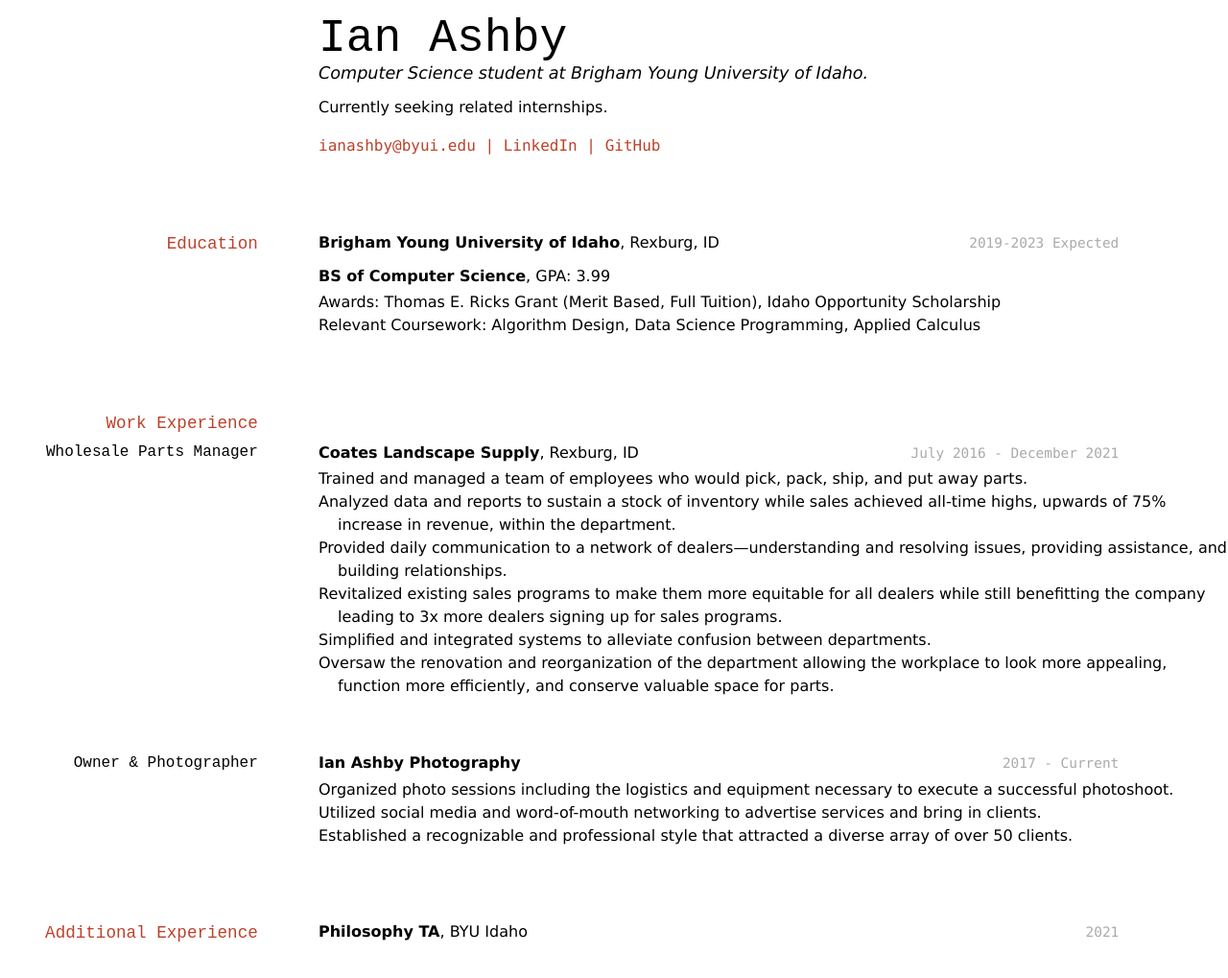
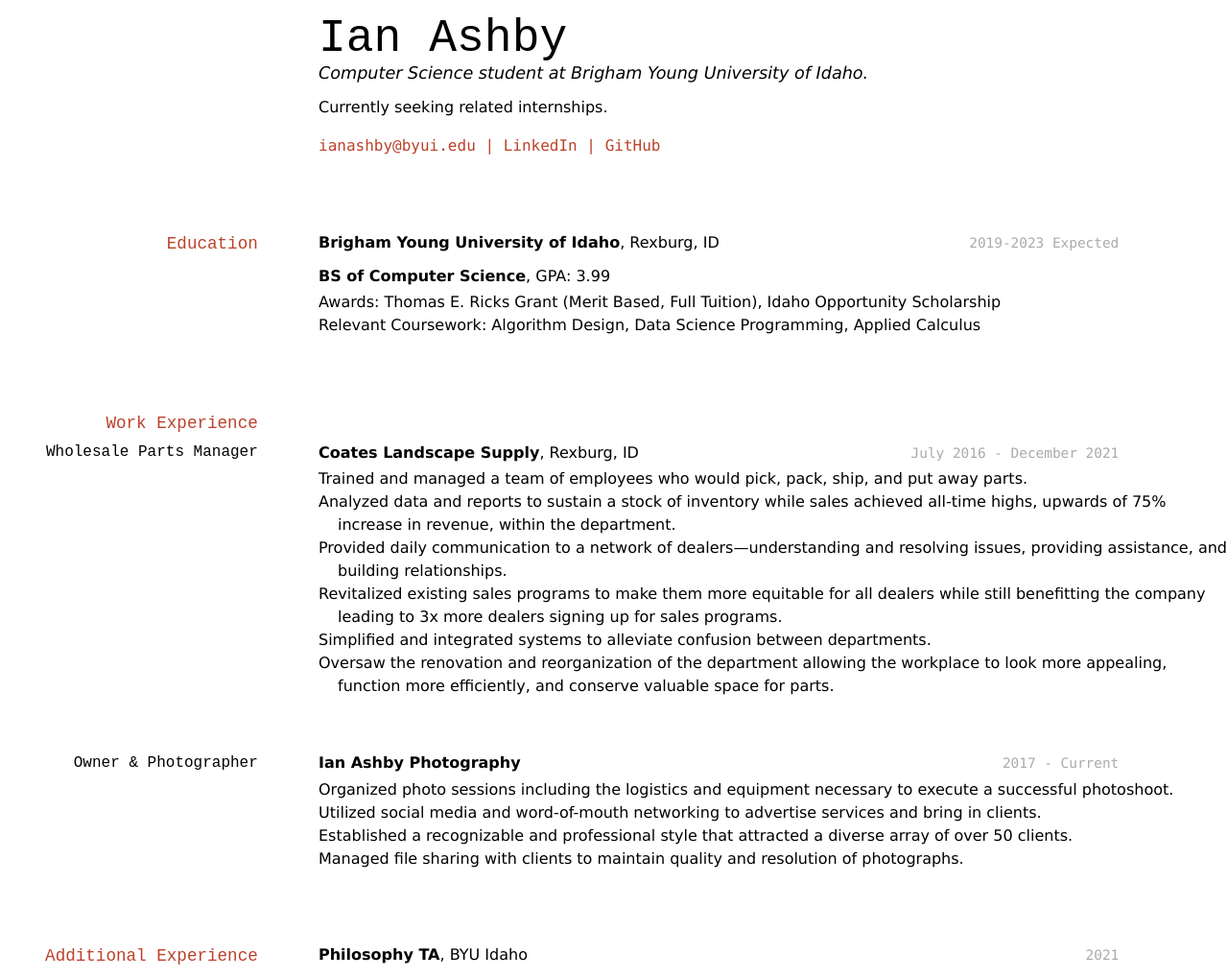
Before and after one commit to byuids-resumes/ASHBY-Resume, a Jekyll site: the page built from docs/index.md, in a window 1280 px wide. Shown: the whole page at 96% size. Built offline with Jekyll 4.4.1, drawn with Linux system fonts in a browser that asks for light colours; before the commit the page ends 995 px from its top, so only the background shows below that.

Commit message:
Update index.md

```diff
--- a/docs/index.md
+++ b/docs/index.md
@@ -49,7 +49,7 @@ __Ian Ashby Photography__
 -	Organized photo sessions including the logistics and equipment necessary to execute a successful photoshoot.
 -	Utilized social media and word-of-mouth networking to advertise services and bring in clients.
 -	Established a recognizable and professional style that attracted a diverse array of over 50 clients.
-
+- Managed file sharing with clients to maintain quality and resolution of photographs.
 
 ## Additional Experience
 
```
